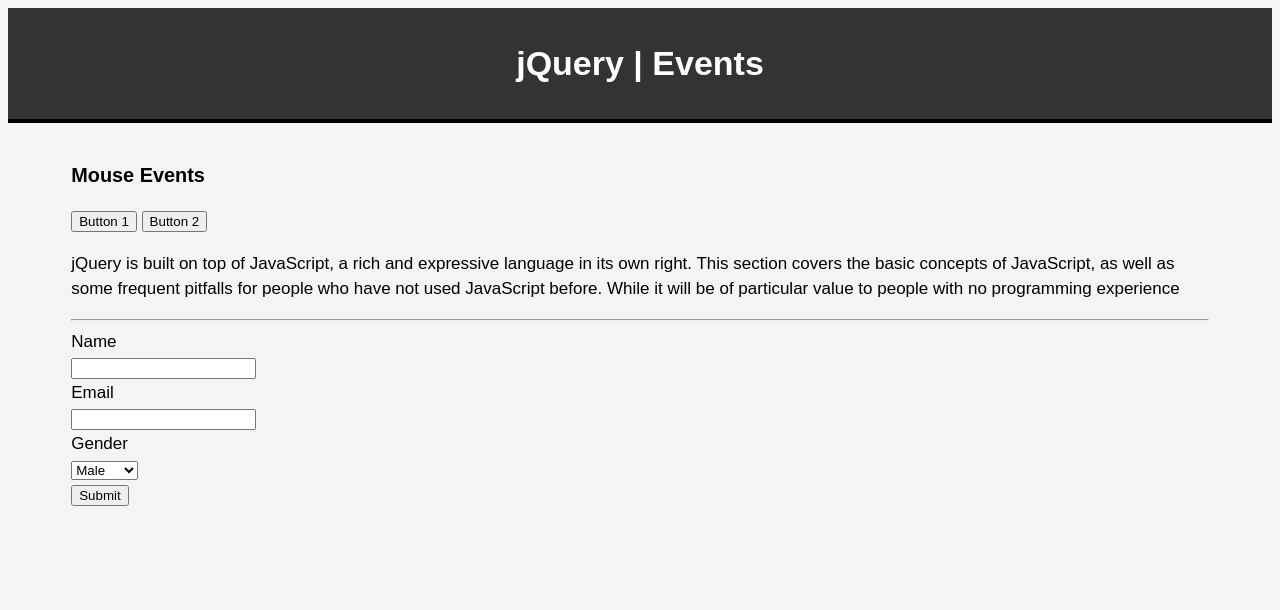
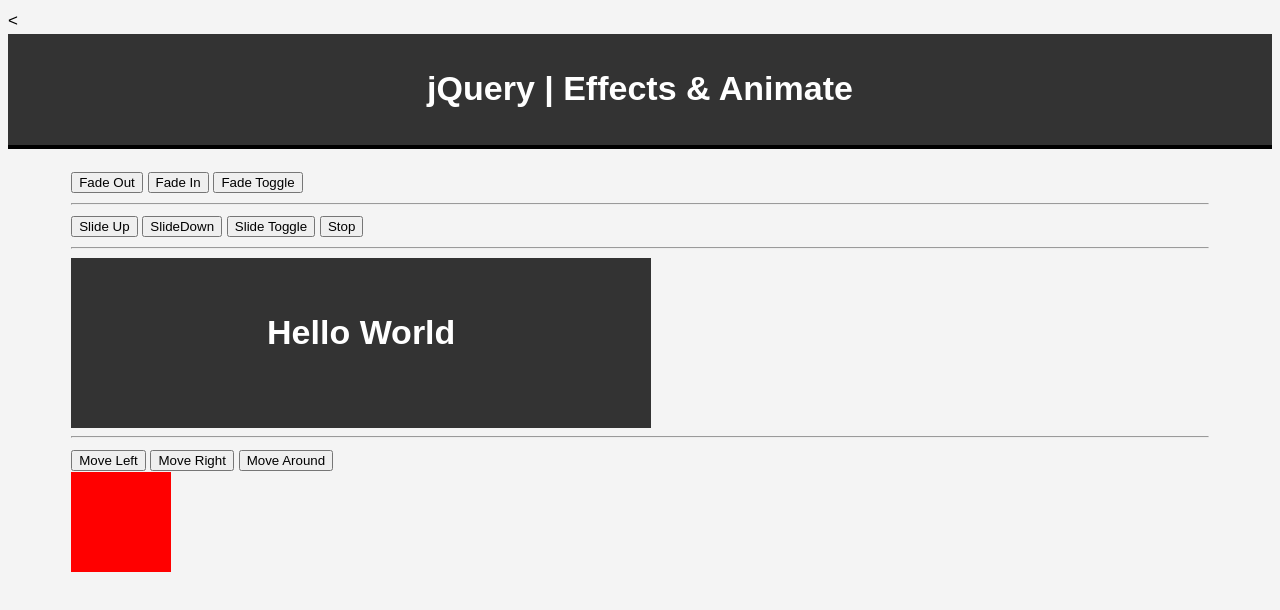
Before and after one commit to bhongzkie0115/Day-5-JQueries, a plain HTML site: page index.html in a window 1280 px wide. Drawn offline with nearby package versions, Linux system fonts and the light colour scheme.

Commit message:
Add files via upload

```diff
--- a/index.html
+++ b/index.html
@@ -1,8 +1,9 @@
 <!DOCTYPE html>
 <html>
 <head>
-	<title>jQuery Crash Course | Events</title>
+	<title>jQuery  | Effects & Animate</title>
 	<script src="https://code.jquery.com/jquery-3.1.0.min.js"></script>
+	<
 	<style>
 		body{
 			font-size: 17px;
@@ -23,84 +24,112 @@
 			margin:auto;
 			padding:10px;
 		}
+
+		#box{
+			background:#333;
+			color:#fff;
+			width:500px;
+			height:90px;
+			padding:40px;
+			text-align:center;
+		}
+
+		#box2{
+			background:red;
+			width:100px;
+			height:100px;
+			position:relative;
+		}
 	</style>
 </head>
 <body>
 	<header>
-		<h1>jQuery | Events</h1>
+		<h1>jQuery | Effects & Animate</h1>
 	</header>
 	<div id="container">
-		<h3>Mouse Events</h3>
-		<button id="btn1" class="btnClass">Button 1</button>
-		<button id="btn2">Button 2</button>
-		<p class="para1">jQuery is built on top of JavaScript, a rich and expressive language in its own right. This section covers the basic concepts of JavaScript, as well as some frequent pitfalls for people who have not used JavaScript before. While it will be of particular value to people with no programming experience</p>
+		<button id="btnFadeOut">Fade Out</button>
+		<button id="btnFadeIn">Fade In</button>
+		<button id="btnFadeTog">Fade Toggle</button>
 
 		<hr>
-		<form id="form">
-			<label>Name</label><br>
-			<input type="text" id="name" name="name">
-			<br>
-			<label>Email</label><br>
-			<input type="text" id="email" name="email">
-			<br>
-			<label>Gender</label><br>
-			<select id="gender" name="gender">
-				<option value="male">Male</option>
-				<option value="female">Female</option>
-			</select>
-			<br>
-			<input type="submit" value="Submit">
-		</form>
+
+		<button id="btnSlideUp">Slide Up</button>
+		<button id="btnSlideDown">SlideDown</button>
+		<button id="btnSlideTog">Slide Toggle</button>
+		<button id="btnStop">Stop</button>
+		<hr>
+
+		<div id="box"><h1>Hello World</h1></div>
+
+		<hr>
+
+		<button id="moveLeft">Move Left</button>
+		<button id="moveRight">Move Right</button>
+		<button id="moveAround">Move Around</button>
+		<div id="box2"></div>
 	</div>
 
 	<script>
-		// $(document).ready(function(){
-		// 	$('#btn1').click(function(){
-		// 		alert('Button clicked');
-		// 	}
-		// 	);
-		// }
-		// );
+		$(document).ready(function(){
+			$('#btnFadeOut').click(function(){
+				$('#box').fadeOut(1000, function(){
+					$('#btnFadeOut').text('Its Gone');
+				});
+			});
 
-		// $('#btn1').on('click', function(){
-		// 		$('.para1').hide();
-		// 				}
-		// 			);
-		// $('#btn2').on('click', function(){
-		// 		$('.para1').show();
-		// 				}
-		// 			);
-
-		// $('#btn1').dblclick(function(){
-		// 		$('.para1').toggle();
-		// 				}
-		// 			);
-		// $('#btn2').hover(function(){
-		// 		$('.para1').toggle();
-		// 				}
-		// 			);
-		// $('#btn1').click(function(e){
-			 // alert(e.currentTarget.id);
-			 // alert(e.currentTarget.innerHTML);
-			 // alert(e.currentTarget.outerHTML);
-			 // alert(e.currentTarget.className);
-			// }
-		 	// 	);
-
-		  $('select#gender').change(function(e){
-		 	alert(e.target.value);
-		  	});
-
-		 $('#form').submit(function(e){
-		 	e.preventDefault();
-		 	var name = $('input#name').val();
-		 	console.log(name);
-		 });
-
+			$('#btnFadeIn').click(function(){
+				$('#box').fadeIn(3000);
+				});
+			$('#btnFadeTog').click(function(){
+				$('#box').fadeToggle(1000);
+				});
+				$('#btnSlideDown').click(function(){
+					$('#box').slideDown(3000);
+				});
+			// $('#btnSlideUp').click(function(){
+			// 	$('#box').slideUp(3000);
+			// 	});
+			// $('#btnSlideTog').click(function(){
+			// 	$('#box').slideToggle(3000);
+			// 	});
+			// $('#btnStop').click(function(){
+			// 	$('#box').stop(3000);
+			// 	});
+			// $('#moveright').click(function(){
+			// 	$('#box2').animate(){
+			// 		left: 500,
+			// 		height:'300px',
+			// 		width: '300px',
+			// 		opacity: '0.5'
+			// 		};
+			// 	});
+			// $('#moveleft').click(function(){
+			// 	$('#box2').animate(){
+			// 		left: 0,
+			// 		height:'100px',
+			// 		width: '100px',
+			// 		opacity: '1'
+			// 		};
+			// 	});
+			// $('#moveAround').click(function(){
+			// 		var box = $('#box2');
+			// 		box.animate({
+			// 			left: 300
+			// 		});
+			// 		box.animate({
+			// 			top: 300
+			// 		});
+			// 		box.animate({
+			// 			left: 0,
+			// 			top: 300
+			// 		});
+			// 		box.animate({
+			// 			left: 0,
+			// 			top: 0
+			// 		});
+			// 	});
+		});
 
 	</script>
-
-
-
 </body>
 </html>
```
